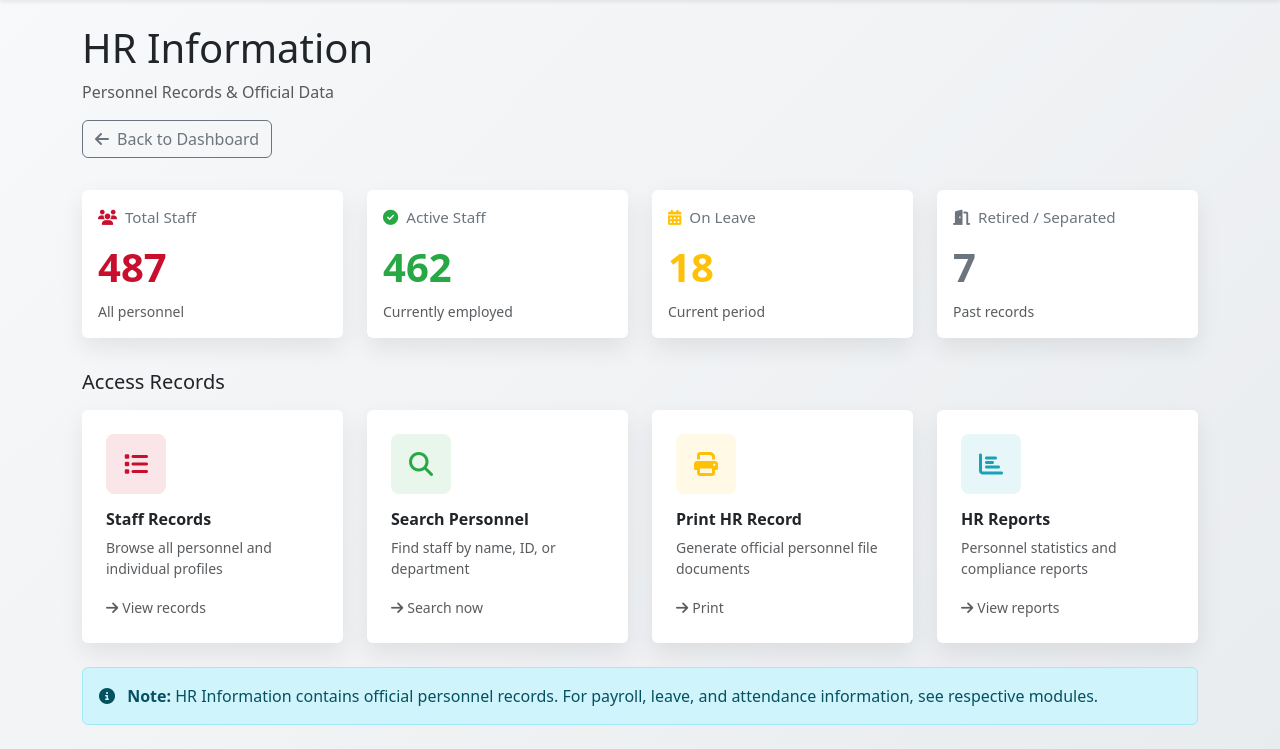
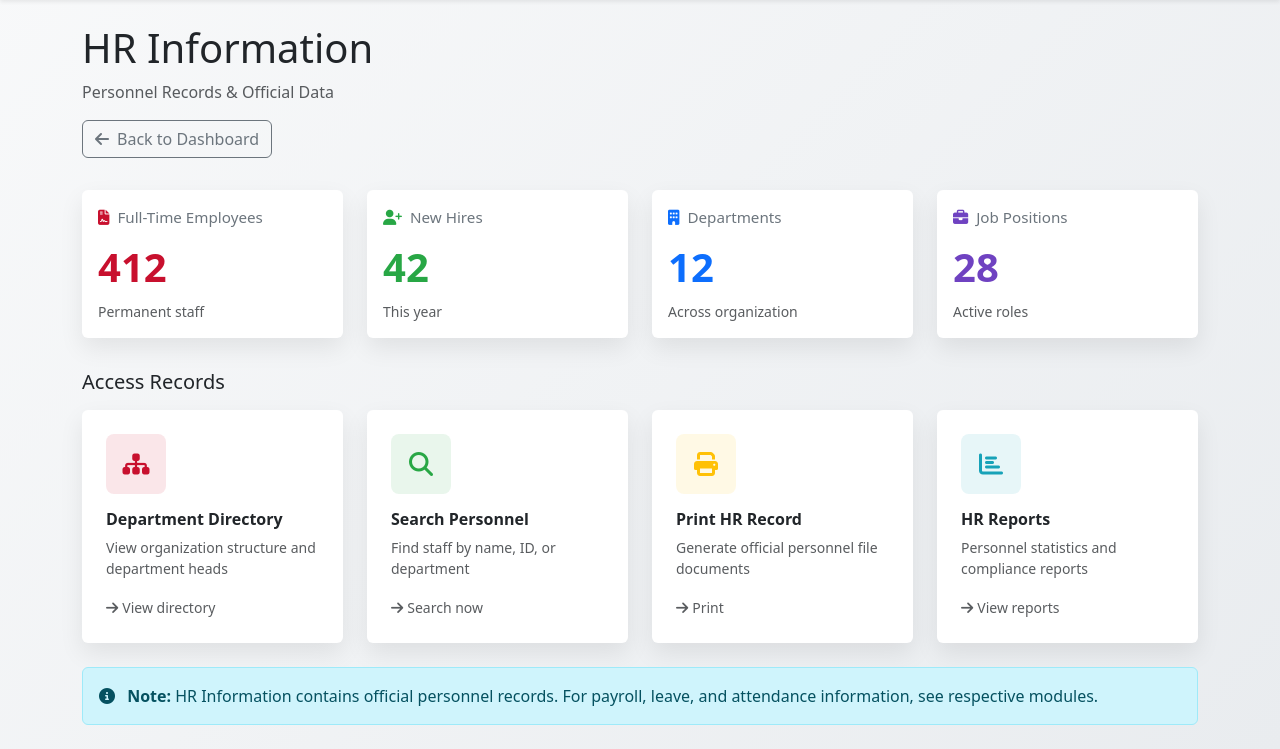
Before and after one commit to Mark-Finley/HRMS-1, a Django app: page /hrm/hr-info/ in a window 1280 px wide. Shown: the part 58-807 px from the top of the page. Run offline with Django 5.2, Linux system fonts and the light colour scheme.

Commit message:
update the cards on the hr_information page

```diff
--- a/hrms-backend/hrms/templates/hr_information/index.html
+++ b/hrms-backend/hrms/templates/hr_information/index.html
@@ -158,39 +158,39 @@
 
 		<!-- QUICK STATISTICS -->
 		<div class="quick-stats-grid">
-			<!-- Total Staff Card -->
+			<!-- Full-Time Employees Card -->
 			<div class="card stat-card">
 				<div class="card-body">
-					<p class="stat-label mb-2"><i class="fas fa-users me-2 text-kath-red"></i>Total Staff</p>
-					<p class="stat-number mb-0">{{ total_staff|default:"487" }}</p>
-					<small class="text-muted d-block mt-1">All personnel</small>
+					<p class="stat-label mb-2"><i class="fas fa-file-contract me-2 text-kath-red"></i>Full-Time Employees</p>
+					<p class="stat-number mb-0">{{ full_time|default:"412" }}</p>
+					<small class="text-muted d-block mt-1">Permanent staff</small>
 				</div>
 			</div>
 
-			<!-- Active Staff Card -->
+			<!-- New Hires Card -->
 			<div class="card stat-card">
 				<div class="card-body">
-					<p class="stat-label mb-2"><i class="fas fa-check-circle me-2" style="color: #28a745;"></i>Active Staff</p>
-					<p class="stat-number mb-0" style="color: #28a745;">{{ active_staff|default:"462" }}</p>
-					<small class="text-muted d-block mt-1">Currently employed</small>
+					<p class="stat-label mb-2"><i class="fas fa-user-plus me-2" style="color: #28a745;"></i>New Hires</p>
+					<p class="stat-number mb-0" style="color: #28a745;">{{ new_hires|default:"42" }}</p>
+					<small class="text-muted d-block mt-1">This year</small>
 				</div>
 			</div>
 
-			<!-- On Leave Card -->
+			<!-- Departments Card -->
 			<div class="card stat-card">
 				<div class="card-body">
-					<p class="stat-label mb-2"><i class="fas fa-calendar-alt me-2" style="color: #ffc107;"></i>On Leave</p>
-					<p class="stat-number mb-0" style="color: #ffc107;">{{ on_leave|default:"18" }}</p>
-					<small class="text-muted d-block mt-1">Current period</small>
+					<p class="stat-label mb-2"><i class="fas fa-building me-2" style="color: #0d6efd;"></i>Departments</p>
+					<p class="stat-number mb-0" style="color: #0d6efd;">{{ departments|default:"12" }}</p>
+					<small class="text-muted d-block mt-1">Across organization</small>
 				</div>
 			</div>
 
-			<!-- Retired / Separated Card -->
+			<!-- Job Positions Card -->
 			<div class="card stat-card">
 				<div class="card-body">
-					<p class="stat-label mb-2"><i class="fas fa-door-open me-2" style="color: #6c757d;"></i>Retired / Separated</p>
-					<p class="stat-number mb-0" style="color: #6c757d;">{{ retired_separated|default:"7" }}</p>
-					<small class="text-muted d-block mt-1">Past records</small>
+					<p class="stat-label mb-2"><i class="fas fa-briefcase me-2" style="color: #6f42c1;"></i>Job Positions</p>
+					<p class="stat-number mb-0" style="color: #6f42c1;">{{ job_positions|default:"28" }}</p>
+					<small class="text-muted d-block mt-1">Active roles</small>
 				</div>
 			</div>
 		</div>
@@ -199,15 +199,15 @@
 		<h5 class="mt-4 mb-3">Access Records</h5>
 
 		<div class="action-grid">
-			<!-- View Staff Records -->
-			<a href="{% url 'staff_list' %}" class="card action-card p-4 text-dark">
+			<!-- Department Directory -->
+			<a href="#" class="card action-card p-4 text-dark">
 				<div class="action-card-icon icon-primary">
-					<i class="fas fa-list"></i>
+					<i class="fas fa-sitemap"></i>
 				</div>
-				<h6 class="fw-bold mb-2">Staff Records</h6>
-				<p class="text-muted small mb-0">Browse all personnel and individual profiles</p>
+				<h6 class="fw-bold mb-2">Department Directory</h6>
+				<p class="text-muted small mb-0">View organization structure and department heads</p>
 				<div class="mt-3">
-					<span class="text-muted"><small><i class="fas fa-arrow-right me-1"></i>View records</small></span>
+					<span class="text-muted"><small><i class="fas fa-arrow-right me-1"></i>View directory</small></span>
 				</div>
 			</a>
 
```
Also changed, not shown: 1 other file.
